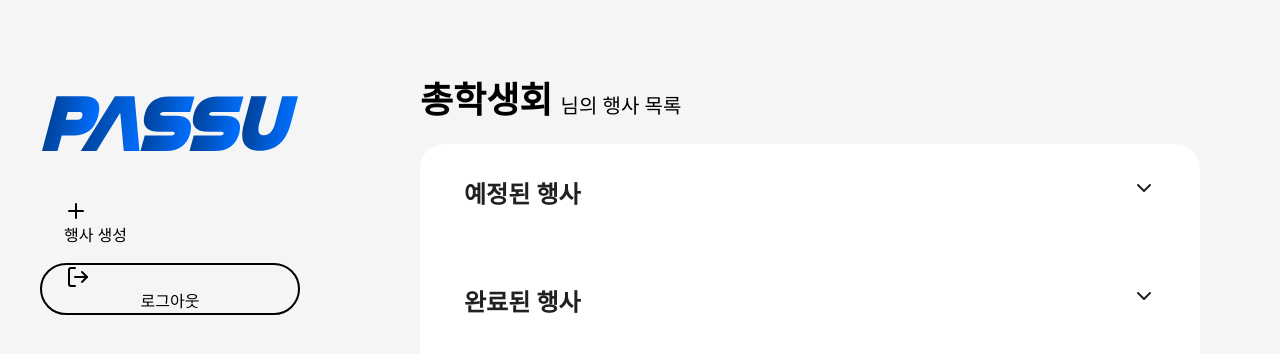
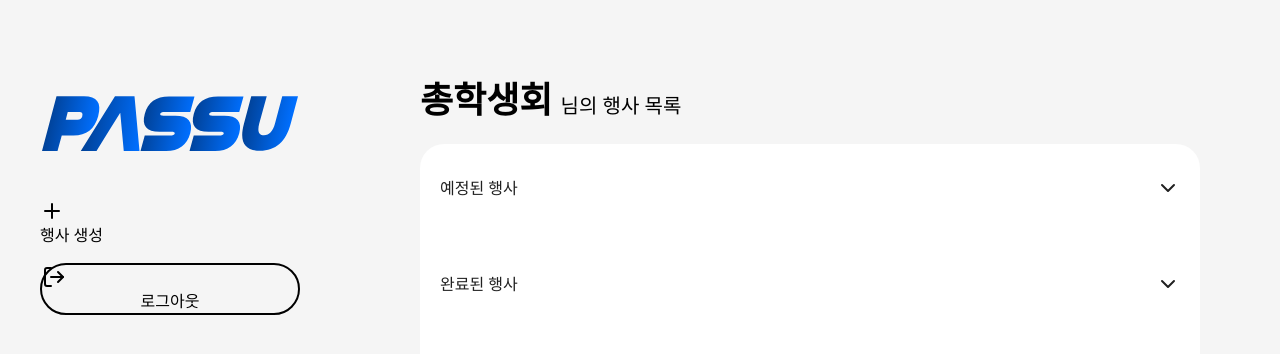
Before and after one commit to ssu-student-union/PASSUv2_FE, a React (Vite) app in the folder apps/admin/: page / in a window 1280 px wide. Shown: the top 354 px of the page. Built offline with nearby package versions, Linux system fonts and the light colour scheme; what tailwindcss-spring would draw is missing.

Commit message:
style: AccordionTrigger 컴포넌트 스타일 조정

```diff
--- a/apps/admin/src/components/home/EventAccordion.tsx
+++ b/apps/admin/src/components/home/EventAccordion.tsx
@@ -20,9 +20,7 @@ export const EventAccordion = ({ variant, events }: EventAccordionProps) => {
   return (
     <Accordion type="multiple" className="w-full">
       <AccordionItem value={variant}>
-        <AccordionTrigger className="px-6 py-3 txt-h3 text-gray-900">
-          {title}
-        </AccordionTrigger>
+        <AccordionTrigger>{title}</AccordionTrigger>
         <AccordionContent className="mt-1 px-2">
           {events.length === 0 ? (
             <NoEventRow />
--- a/packages/ui/src/accordion.tsx
+++ b/packages/ui/src/accordion.tsx
@@ -35,7 +35,7 @@ function AccordionTrigger({
       <AccordionPrimitive.Trigger
         data-slot="accordion-trigger"
         className={cn(
-          "border-b-2 border-gray-400 focus-visible:border-ring focus-visible:ring-ring/50 flex flex-1 items-start justify-between gap-4  py-4 text-left text-sm font-medium transition-all outline-none focus-visible:ring-[3px] disabled:pointer-events-none disabled:opacity-50 [&[data-state=open]>svg]:rotate-180",
+          "border-b-2 text-gray-900 border-gray-400 focus-visible:border-ring focus-visible:ring-ring/50 flex flex-1 items-start justify-between gap-4 py-3 px-6 text-left txt-h3 font-medium transition-all outline-none focus-visible:ring-[3px] disabled:pointer-events-none disabled:opacity-50 [&[data-state=open]>svg]:rotate-180",
           className
         )}
         {...props}
```
